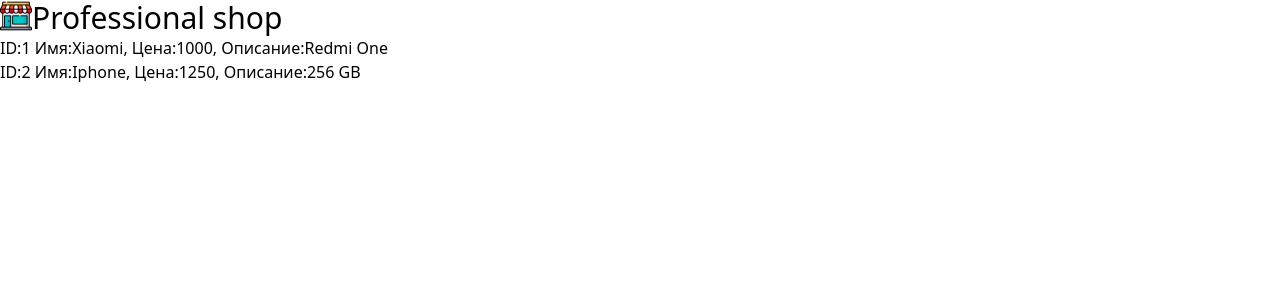
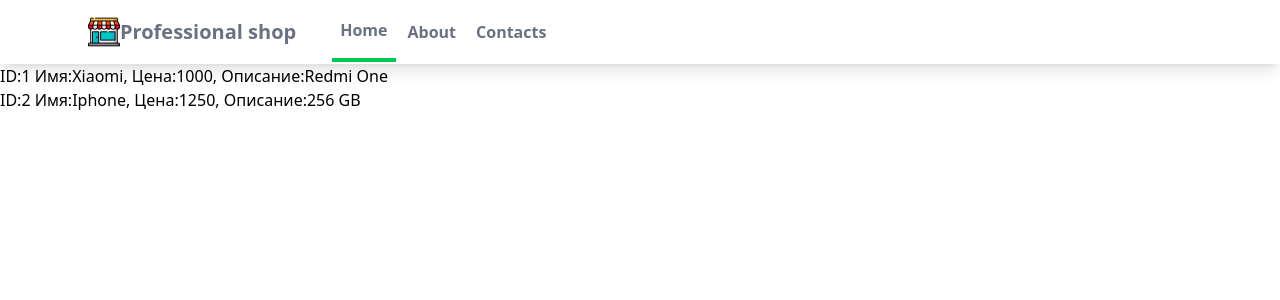
Before and after one commit to danilfs/Django-pro, a Django app: page /myapp/ in a window 1280 px wide. Shown: the top 300 px of the page. Run offline with Django 5.2, Linux system fonts and the light colour scheme; data comes from the database, SQL or seed files in the repository.

Commit message:
base template + navbar

```diff
--- /dev/null
+++ b/mysite/myapp/templates/myapp/base.html
@@ -0,0 +1,14 @@
+{% load static %}
+<!DOCTYPE html>
+<html lang="en">
+	<head>
+		<meta charset="UTF-8" />
+		<meta name="viewport" content="width=device-width, initial-scale=1.0" />
+		<script src="https://unpkg.com/@tailwindcss/browser@4"></script>
+
+		<title>Document</title>
+	</head>
+	<body>
+		{% block content %} {% endblock content %}
+	</body>
+</html>
--- a/mysite/myapp/templates/myapp/index.html
+++ b/mysite/myapp/templates/myapp/index.html
@@ -1,25 +1,29 @@
-{% load static %}
-<!DOCTYPE html>
-<html lang="en">
-	<head>
-		<meta charset="UTF-8" />
-		<meta name="viewport" content="width=device-width, initial-scale=1.0" />
-		<title>Document</title>
-		<!-- <link rel="stylesheet" href="{% static 'myapp/styles.css' %}" /> -->
-		<script src="https://unpkg.com/@tailwindcss/browser@4"></script>
-	</head>
-	<body>
-		<nav>
+{% extends "myapp/base.html" %} {% load static %} {% block content %}
+
+<nav class="bg-white shadow-lg">
+	<div class="max-w-6xl mx-auto px-4">
+		<div class="flex justify-between">
+			<div class="flex space-x-7">
 				<div>
-				<div>
-					<div>
-						<div class="flex">
+					<a href="#" class="flex items-center px-2 py-4">
 						<img
 							class="h-8 w-8"
 							src="{% static 'myapp/images/store.png' %}"
 							alt="logo-image"
 						/>
-							<span class="text-3xl">Professional shop</span>
+						<span class="text-gray-500 font-semibold text-xl"
+							>Professional shop</span
+						>
+					</a>
+				</div>
+				<div class="items-center flex space-x-1">
+					<a
+						href="#"
+						class="py-4 px-2 text-gray-500 font-semibold border-b-4 border-green-500"
+						>Home</a
+					>
+					<a href="#" class="py-4 px-2 text-gray-500 font-semibold">About</a>
+					<a href="#" class="py-4 px-2 text-gray-500 font-semibold">Contacts</a>
 				</div>
 			</div>
 		</div>
@@ -34,5 +38,4 @@
 	</a>
 	{% endfor %}
 </h2>
-	</body>
-</html>
+{% endblock content %}
```
Also changed, not shown: 1 other file. Lines whose indentation alone changed are shown as unchanged.
